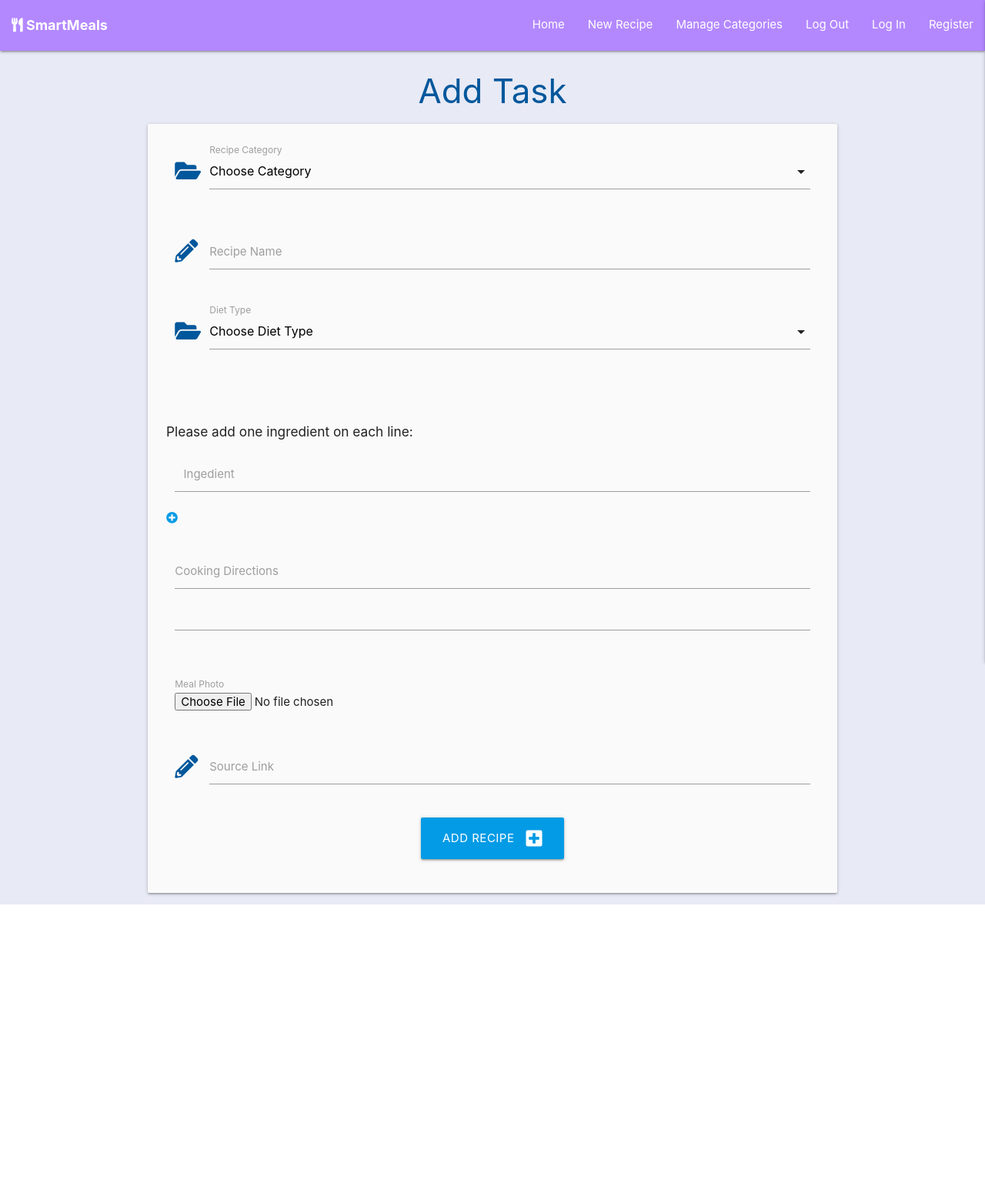
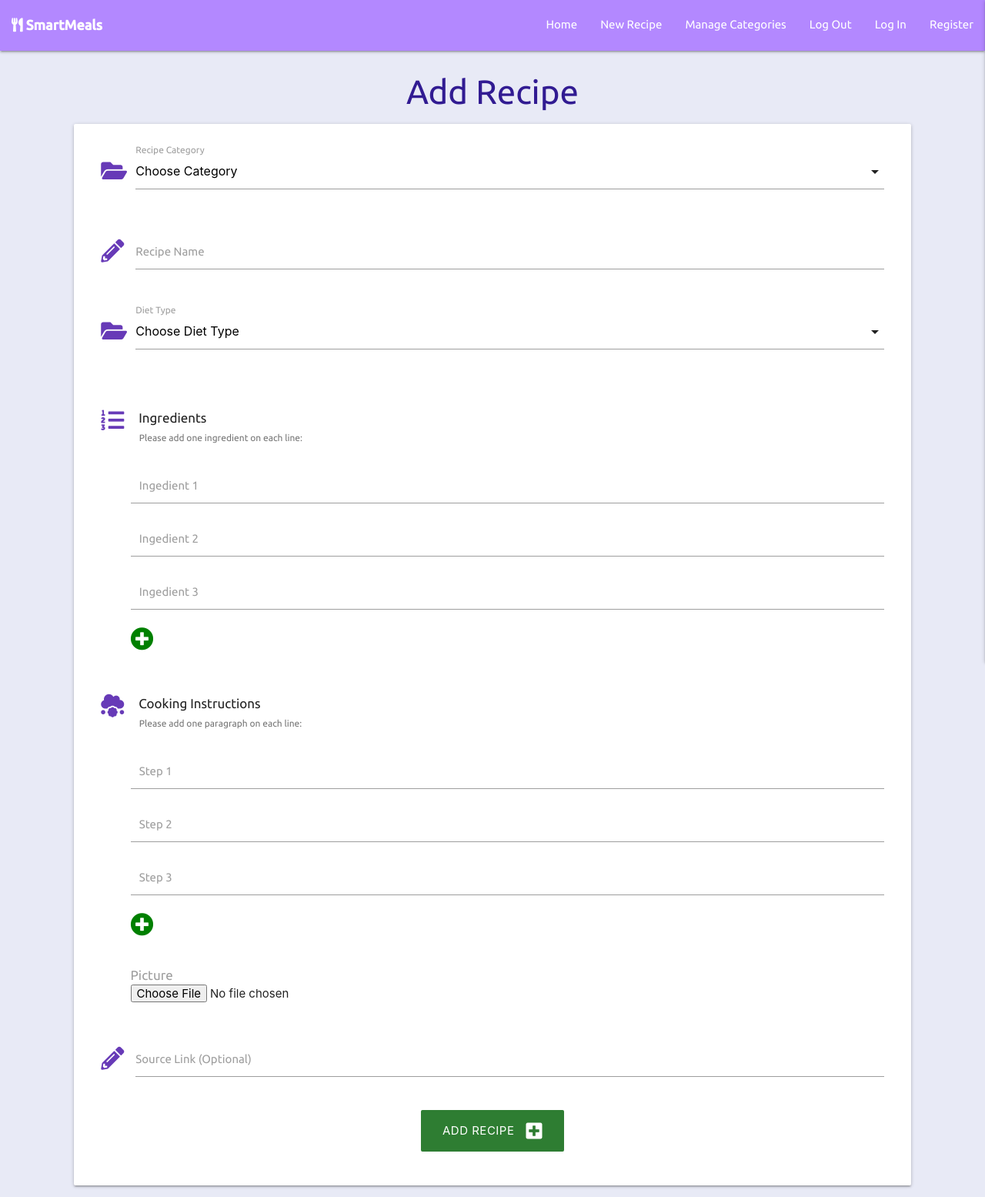
Before and after one commit to Code-Institute-Submissions/recipe-app-3, a Flask app: page /add_recipe in a window 1280 px wide. Shown: the whole page at 77% size. Before the commit the page ends 1175 px from the top, so only its background shows below. Run offline with Flask 2, Linux system fonts and the light colour scheme; data that the repository does not hold is empty; some libraries are stand-ins or nearby versions.

Commit message:
Added input validating and color coding functions to script.js; added delete recipe functionality

```diff
--- a/app.py
+++ b/app.py
@@ -32,13 +32,14 @@ def add_recipe():
     if request.method == "POST":
         if 'image' in request.files:
             image = request.files['image']
+            #Rename the image to a random string if the name already exists in the database:
             if mongo.db.recipes.find_one({"img": image.filename}):
                 image.filename = uuid.uuid4().hex[:6].upper()
             mongo.save_file(image.filename, image)
             recipe = {
-                "name": request.form.get("name"),
+                "recipe_name": request.form.get("recipe_name"),
                 "recipe_category": request.form.get("recipe_category"),
-                "diet_type": request.form.get("diet_type"),
+                "diet_type": request.form.getlist("diet_type"),
                 "ingredients": request.form.getlist('ingredient'),
                 "cooking_directions": request.form.getlist('cooking_directions'),
                 "link": request.form.get("link"),
@@ -52,6 +53,13 @@ def add_recipe():
     return render_template('add_recipe.html', categories=categories, diet_types=diet_types)
 
 
+@app.route('/delete_recipe/<recipe_id>')
+def delete_recipe(recipe_id):
+    mongo.db.recipes.remove({"_id": ObjectId(recipe_id)})
+    flash("Recipe Successfully Deleted")
+    return redirect(url_for("get_recipes"))
+
+
 @app.route('/file/<filename>')
 def file(filename):
     return mongo.send_file(filename)
--- a/static/css/style.css
+++ b/static/css/style.css
@@ -1,5 +1,13 @@
 body {
     background-color: #e8eaf6;
+    font-family: 'Ubuntu', sans-serif;
+}
+
+a:link,
+a:visited,
+a:hover,
+a:active {
+    text-decoration: none;
 }
 
 .header {
@@ -39,10 +47,87 @@ body {
     margin: 20px 0 0 0;
 }
 
-#addInput {
+#addInput,
+#addCookingInput {
     margin:0;
+    padding-left: 3.3rem;
 }
 
-#ingredient-heading {
-    margin-top: 5rem;
+.array-heading {
+    margin-top: 1rem;
 }
+
+.fa-cloud-meatball {
+    font-size: 2rem;
+}
+
+#ingredient-icon,
+#cooking-icon {
+    position: relative;
+}
+
+.array-header {
+    font-size: 17px;
+}
+
+.input-field .helper-text,
+#image-input-div {
+    padding-left: 3.3rem;
+}
+
+.add-icon {
+    padding-left: 3.3rem;
+    font-size: 2rem;
+    color: green;
+}
+
+.add-icon:hover,
+.add-icon:focus,
+.add-icon:active {
+    cursor: pointer;
+    color: rgb(5, 95, 5);
+}
+
+
+.source-link:hover,
+.source-link:active,
+.source-link:focus {
+    font-weight: bold;
+}
+
+/* hv-grow-shadow transition is taken from https://github.com/IanLunn/Hover/blob/master/css/hover.css */
+
+.hvr-grow-shadow {
+  display: inline-block;
+  vertical-align: middle;
+  -webkit-transform: perspective(1px) translateZ(0);
+  transform: perspective(1px) translateZ(0);
+  box-shadow: 0 0 1px rgba(0, 0, 0, 0);
+  -webkit-transition-duration: 0.3s;
+  transition-duration: 0.3s;
+  -webkit-transition-property: box-shadow, transform;
+  transition-property: box-shadow, transform;
+}
+.hvr-grow-shadow:hover, .hvr-grow-shadow:focus, .hvr-grow-shadow:active {
+  box-shadow: 0 10px 10px -10px rgba(0, 0, 0, 0.5);
+  -webkit-transform: scale(1.1);
+  transform: scale(1.1);
+}
+
+.card.large .card-image+.card-content {
+    max-height: 100%;
+    overflow: hidden;
+    overflow-y: auto;
+}
+
+
+.category-header {
+    font-weight: bold;
+}
+
+/***************************************************************************Media Queries*/
+
+@media only screen and (min-width: 993px) {
+.container {
+    width: 85%;
+}
--- a/static/js/script.js
+++ b/static/js/script.js
@@ -2,11 +2,20 @@ $(document).ready(function(){
     $('.sidenav').sidenav({edge:"right"});
     $('.modal').modal();
     $('select').formSelect();
+    dietTypeColor();
+    validateMaterializeSelect();
+    $('.validate-input').submit(function() {
+        //prevent empty inputs from being submitted into arrays
+        $(this).find(':input').filter(function() {
+            return !this.value;
+        }).attr('disabled', 'disabled');
+        return true;
     });
+});
 
 
-
-let ingredientCounter = 1;
+// Add dynamic ingredient input fields
+let ingredientCounter = 3;
 let ingredientLimit = 20;
 function addInput(divId){
      if (ingredientCounter == ingredientLimit)  {
@@ -20,3 +29,70 @@ function addInput(divId){
           ingredientCounter++;
      }
 }
+
+// Add dynamic cooking instructions input fields
+let cookingCounter = 3;
+let cookingLimit = 20;
+function addCookingInput(divId){
+     if (cookingCounter == cookingLimit)  {
+          alert("You have reached the limit of adding " + cookingCounter + " paragraphs");
+     }
+     else {
+          var newInputDiv = document.createElement('div');
+          newInputDiv.classList.add("input-field");
+          newInputDiv.innerHTML = "<label for='cooking_directions'>Step " + (cookingCounter + 1)+ "</label>" + " <input id='cooking_directions' name='cooking_directions' type='text' />";
+          document.getElementById(divId).appendChild(newInputDiv);
+          cookingCounter++;
+     }
+}
+
+// The following code was taken from the CodeInstitute course material and adapte to my project:
+
+        function validateMaterializeSelect() {
+            let classValid = {"border-bottom": "1px solid #4caf50", "box-shadow": "0 1px 0 0 #4caf50"};
+            let classInvalid = {"border-bottom": "1px solid #f44336", "box-shadow": "0 1px 0 0 #f44336"};
+            if ($('select.validate').prop("required")) {
+                $('select.validate').css({"dispay": "block", "height": "0", "padding": "0", "width": "0", "position": "absolute"});
+            }
+            $('.select-wrapper input.select-dropdown').on("focusin", function() {
+                $(this).parent(".select-wrapper").on("change", function() {
+                    if ($(this).children("ul").children("li.selected:not(.disabled)").on("click", function() { })) {
+                        $(this).children("input").css(classValid);
+                    }
+                });
+            }).on("click", function() {
+                if ($(this).parent(".select-wrapper").children("ul").children("li.selected:not(.disabled)").css('background-color') === "rgba(0,0,0,0.03)") {
+                    $(this).parent(".select-wrapper").children("input").css(classValid);
+                } else {
+                    $(".select-wrapper input.select-dropdown").on("focusout", function() {
+                        if ($(this).parent(".select-wrapper").children("select").prop("required")) {
+                            if ($(this).css("border-bottom") != "1px solid rgb(76, 175, 80)") {
+                                $(this).parent(".select-wrapper").children("input").css(classInvalid);
+                            }
+                        }
+                    });
+                }
+            });
+        }
+ // End code
+
+//Function to color code diet types
+ function dietTypeColor() {
+    var type = $('.diet-type');
+    var i;
+    for (i = 0; i < type.length; i++) {
+        if ((type[i].innerHTML) == "Pescatarian") {
+            type[i].classList.add('blue-text');
+        } else if ((type[i].innerHTML) == "Gluten-free") {
+            type[i].classList.add('orange-text');
+        } else if ((type[i].innerHTML) == "Raw") {
+            type[i].classList.add('pink-text');
+        } else if ((type[i].innerHTML) == "Vegetarian") {
+            type[i].classList.add('teal-text');
+        } else if ((type[i].innerHTML) == "Vegan"){
+            type[i].classList.add('green-text');
+        } else {
+            type[i].classList.add('black-text');
+        }
+    }
+};
--- a/templates/add_recipe.html
+++ b/templates/add_recipe.html
@@ -1,9 +1,9 @@
 {% extends 'base.html' %} {% block content %}
 
-<h3 class="light-blue-text text-darken-4 center-align">Add Task</h3>
-<div class="row card-panel grey lighten-5">
+<h3 class="deep-purple-text text-darken-4 center-align">Add Recipe</h3>
+<div class="row card-panel white lighten-5">
   <form
-    class="col s12"
+    class="col s12 validate-input"
     method="POST"
     action="{{ url_for('add_recipe') }}"
     enctype="multipart/form-data"
@@ -11,7 +11,7 @@
     <!--Recipe Category-->
     <div class="row">
       <div class="input-field col s12">
-        <i class="fas fa-folder-open prefix light-blue-text text-darken-4"></i>
+        <i class="fas fa-folder-open prefix deep-purple-text"></i>
         <select
           id="recipe_category"
           name="recipe_category"
@@ -32,12 +32,12 @@
     <!--Recipe Name-->
     <div class="row">
       <div class="input-field col s12">
-        <i class="fas fa-pencil-alt prefix light-blue-text text-darken-4"></i>
+        <i class="fas fa-pencil-alt prefix deep-purple-text"></i>
         <input
           id="recipe_name"
           name="recipe_name"
           minlength="5"
-          maxlength="50"
+          maxlength="70"
           type="text"
           class="validate"
           required
@@ -49,9 +49,9 @@
     <!--Diet Type-->
     <div class="row">
       <div class="input-field col s12">
-        <i class="fas fa-folder-open prefix light-blue-text text-darken-4"></i>
-        <select id="diet_type" name="diet_type" class="validate" required>
-          <option value="" disabled selected>Choose Diet Type</option>
+        <i class="fas fa-folder-open prefix deep-purple-text"></i>
+        <select multiple id="diet_type" name="diet_type" class="validate" required>
+          <option value="" disabled>Choose Diet Type</option>
           {% for diet_type in diet_types %}
           <option value="{{ diet_type.diet_name|capitalize }}"
             >{{ diet_type.diet_name|capitalize }}</option
@@ -64,66 +64,119 @@
 
     <!--Ingredients Array -->
     <div class="row">
-    <h6 id="ingredient-heading">Please add one ingredient on each line:</h6>
+      <div class="input-field col s12 array-heading">
+        <h6 class="array-header">
+          <i
+            class="fas fa-list-ol prefix deep-purple-text"
+            id="ingredient-icon"
+          ></i>
+          Ingredients
+        </h6>
+        <span class="helper-text" data-error="wrong" data-success="left"
+          >Please add one ingredient on each line:</span
+        >
+      </div>
       <div id="addInput" class="input-field col s12">
         <div class="input-field">
-          <label for="ingredient">Ingedient</label>
-          <input id="ingredient" name="ingredient" type="text" required />
+          <label for="ingredient">Ingedient 1</label>
+          <input id="ingredient"class="validate" name="ingredient" type="text" required />
+        </div>
+        <div class="input-field">
+          <label for="ingredient">Ingedient 2</label>
+          <input id="ingredient" name="ingredient" type="text" />
+        </div>
+        <div class="input-field">
+          <label for="ingredient">Ingedient 3</label>
+          <input id="ingredient" name="ingredient" type="text" />
         </div>
       </div>
       <a type="button" onClick="addInput('addInput');"
-        ><i class="fas fa-plus-circle"></i
+        ><i class="fas fa-plus-circle add-icon"></i
       ></a>
     </div>
 
     <!--Cooking directions Array -->
 
     <div class="row">
-      <div class="input-field col s12">
+      <div class="input-field col s12 array-heading">
+        <h6 class="array-header">
+          <i
+            class="fas fa-cloud-meatball prefix deep-purple-text"
+            id="cooking-icon"
+          ></i>
+          Cooking Instructions
+        </h6>
+        <span class="helper-text" data-error="wrong" data-success="left"
+          >Please add one paragraph on each line:</span
+        >
+      </div>
+      <div id="addCookingInput" class="input-field col s12">
+        <div class="input-field">
+          <label for="cooking_directions">Step 1</label>
           <input
+          class="validate"
             id="cooking_directions"
             name="cooking_directions"
             type="text"
             required
           />
+        </div>
+        <div class="input-field">
+          <label for="cooking_directions">Step 2</label>
           <input
             id="cooking_directions"
             name="cooking_directions"
             type="text"
-          required
           />
-        <label for="cooking_directions">Cooking Directions</label>
         </div>
+        <div class="input-field">
+          <label for="cooking_directions">Step 3</label>
+          <input
+            id="cooking_directions"
+            name="cooking_directions"
+            type="text"
+          />
+        </div>
+      </div>
+      <a type="button" onClick="addCookingInput('addCookingInput');"
+        ><i class="fas fa-plus-circle add-icon"></i
+      ></a>
     </div>
 
     <!--Image-->
     <div class="row">
-      <div class="input-field col s12">
-        <div><label for="image">Meal Photo</label></div>
-        <input type="file" name="image" id="image" accept=".jpg, .jpeg, .png" />
+      <div class="input-field col s12" id="image-input-div">
+        <div><label for="image" class="array-header">Picture</label></div>
+            <input
+              type="file"
+              name="image"
+              id="image"
+              accept=".jpg, .jpeg, .png"
+              required
+            />
+
       </div>
     </div>
 
     <!--Link to the original recipe-->
     <div class="row">
       <div class="input-field col s12">
-        <i class="fas fa-pencil-alt prefix light-blue-text text-darken-4"></i>
+        <i class="fas fa-pencil-alt prefix deep-purple-text"></i>
         <input
           id="link"
           name="link"
           minlength="5"
-          maxlength="50"
           type="url"
           class="validate"
         />
-        <label for="link">Source Link</label>
+        <label for="link">Source Link (Optional)</label>
       </div>
     </div>
 
     <!--submit button-->
     <div class="row">
       <div class="col s12 center-align">
-        <button type="submit" class="btn-large light-blue darken-1 text-shadow">
+        <button type="submit" class="btn-large green darken-3 hvr-grow-shadow">
           Add Recipe<i class="fas fa-plus-square right"></i>
         </button>
       </div>
--- a/templates/base.html
+++ b/templates/base.html
@@ -6,10 +6,11 @@
     <link rel="stylesheet" href="https://cdnjs.cloudflare.com/ajax/libs/font-awesome/5.13.1/css/all.min.css"
         integrity="sha512-xA6Hp6oezhjd6LiLZynuukm80f8BoZ3OpcEYaqKoCV3HKQDrYjDE1Gu8ocxgxoXmwmSzM4iqPvCsOkQNiu41GA==" crossorigin="anonymous" type="text/css" />
     <link rel="stylesheet" href="https://cdnjs.cloudflare.com/ajax/libs/materialize/1.0.0/css/materialize.min.css" type="text/css">
+    <link href="https://fonts.googleapis.com/css2?family=Ubuntu:ital,wght@0,300;0,400;0,500;1,300&display=swap" rel="stylesheet">
     <link rel="stylesheet" href="{{ url_for('static', filename='css/style.css') }}" type="text/css">
     {% block styles %}
     {% endblock %}
-    <title>Recipes</title>
+    <title>SmartMeals</title>
   </head>
   <body>
 	<header>
@@ -56,7 +57,7 @@
         {% if messages %}
             {% for message in messages %}
                 <div class="row flashes">
-                    <h4 class="light-blue lighten-4 center-align">{{ message }}</h4>
+                    <h4 class="deep-purple lighten-4 center-align">{{ message }}</h4>
                 </div>
             {% endfor %}
         {% endif %}
@@ -68,7 +69,6 @@
         {% endblock %}
     </main>
 
-<!-- Materialize relies on JQuery, so that's why JQuery needs to be loaded before Materialize: -->
     <script src="https://code.jquery.com/jquery-3.5.1.min.js"
         integrity="sha256-9/aliU8dGd2tb6OSsuzixeV4y/faTqgFtohetphbbj0=" crossorigin="anonymous"></script>
     <script src="https://cdnjs.cloudflare.com/ajax/libs/materialize/1.0.0/js/materialize.min.js"></script>
```
Also changed, not shown: templates/recipes.html (+25 -6 lines). Lines whose indentation alone changed are shown as unchanged.
